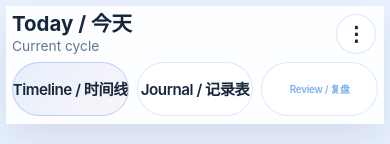
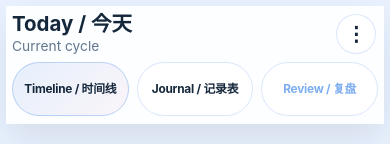
Before and after one commit to timothysantos/babyflow, a React (Vite) app: page / in a window 390 px wide. Shown: the top 144 px of the page. Built offline with nearby package versions, Linux system fonts and the light colour scheme; no server answers.

Commit message:
unify today pill controls

```diff
--- /dev/null
+++ b/src/client/components/actions/TodayPill.tsx
@@ -0,0 +1,37 @@
+import { Link } from 'react-router-dom';
+
+type BaseProps = {
+  label: string;
+  active?: boolean;
+};
+
+type ButtonProps = BaseProps & {
+  kind: 'button';
+  onClick: () => void;
+  ariaPressed?: boolean;
+};
+
+type LinkProps = BaseProps & {
+  kind: 'link';
+  to: string;
+};
+
+type Props = ButtonProps | LinkProps;
+
+export function TodayPill(props: Props) {
+  const className = `today-pill${props.active ? ' is-active' : ''}`;
+
+  if (props.kind === 'link') {
+    return (
+      <Link to={props.to} className={className}>
+        {props.label}
+      </Link>
+    );
+  }
+
+  return (
+    <button type="button" className={className} aria-pressed={props.ariaPressed ?? props.active ?? false} onClick={props.onClick}>
+      {props.label}
+    </button>
+  );
+}
--- a/src/client/global.css
+++ b/src/client/global.css
@@ -139,17 +139,14 @@ body {
   gap: 6px;
 }
 
-.view-mode-switcher a,
-.view-mode-switcher button,
+.today-pill,
 .today-overflow-menu summary,
-.today-overflow-menu-panel a,
-.today-overflow-menu-panel button,
 .help-anchor-nav a {
   min-height: 44px;
   display: inline-flex;
   align-items: center;
   justify-content: center;
-  padding: 8px 10px;
+  padding: 8px 16px;
   border-radius: 999px;
   border: 1px solid rgba(125, 174, 240, 0.28);
   background: rgba(255, 255, 255, 0.72);
@@ -158,8 +155,8 @@ body {
   overflow: hidden;
   text-overflow: ellipsis;
   line-height: 1;
-  font-size: 0.82rem;
-  font-weight: 650;
+  font-size: 0.92rem;
+  font-weight: 680;
   min-width: 0;
 }
 
@@ -217,8 +214,7 @@ body {
   box-shadow: var(--shadow);
 }
 
-.today-overflow-menu-panel a,
-.today-overflow-menu-panel button {
+.today-overflow-menu-panel .today-pill {
   width: 100%;
   justify-content: center;
 }
@@ -517,13 +513,12 @@ button[aria-pressed='true'],
     gap: 4px;
   }
 
-  .view-mode-switcher a,
-  .view-mode-switcher button {
+  .today-pill {
     min-height: 40px;
-    padding: 6px 2px;
-    font-size: 0.62rem;
-    font-weight: 600;
-    letter-spacing: -0.03em;
+    padding: 6px 12px;
+    font-size: 0.74rem;
+    font-weight: 650;
+    letter-spacing: -0.02em;
   }
 
   .today-overflow-menu {
@@ -660,10 +655,9 @@ button[aria-pressed='true'],
     max-width: min(196px, calc(100vw - 16px));
   }
 
-  .today-overflow-menu-panel a,
-  .today-overflow-menu-panel button {
-    font-size: 0.68rem;
-    padding-inline: 8px;
+  .today-overflow-menu-panel .today-pill {
+    font-size: 0.74rem;
+    padding-inline: 12px;
     letter-spacing: -0.01em;
   }
 
@@ -807,16 +801,11 @@ button[aria-pressed='true'],
   gap: 8px;
 }
 
-.view-mode-switcher button {
-  min-height: 44px;
-  font-size: 0.95rem;
-}
-
-.view-mode-switcher button {
+.view-mode-switcher .today-pill {
   position: relative;
 }
 
-.view-mode-switcher button .sr-only {
+.today-pill .sr-only {
   position: absolute;
   width: 1px;
   height: 1px;
@@ -828,7 +817,7 @@ button[aria-pressed='true'],
   border: 0;
 }
 
-.view-mode-switcher button[aria-pressed='true'] {
+.today-pill.is-active {
   border-color: rgba(125, 174, 240, 0.48);
   background: linear-gradient(135deg, rgba(125, 174, 240, 0.18), rgba(236, 180, 205, 0.12));
 }
@@ -911,10 +900,6 @@ button[aria-pressed='true'],
   margin: 0;
   color: var(--text-soft);
   font-size: 0.85rem;
-}
-
-.today-profile-link {
-  align-self: start;
 }
 
 .page-row-header {
--- a/src/client/routes/TodayPage.tsx
+++ b/src/client/routes/TodayPage.tsx
@@ -3,6 +3,7 @@ import { Link } from 'react-router-dom';
 import { MobileShell } from '../layouts/MobileShell';
 import { PageShell } from '../layouts/PageShell';
 import { QuickActionDock } from '../components/actions/QuickActionDock';
+import { TodayPill } from '../components/actions/TodayPill';
 import { EventLog } from '../components/events/EventLog';
 import type { CycleEventDTO, CycleEventKind } from '../../domain/event/event.types';
 import { FeedSessionsPanel } from '../components/feed/FeedSessionsPanel';
@@ -1006,30 +1007,18 @@ export function TodayPage() {
         actions={
           <div className="today-toolbar">
             <div className="view-mode-switcher" role="group" aria-label="View mode switcher" data-testid="view-mode-switcher">
-              <button type="button" aria-pressed={viewMode === 'timeline'} onClick={() => setViewMode('timeline')}>
-                Timeline / 时间线
-              </button>
-              <button type="button" aria-pressed={viewMode === 'journal'} onClick={() => setViewMode('journal')}>
-                Journal / 记录表
-              </button>
-              <Link to="/review" className="today-review-link">
-                Review / 复盘
-              </Link>
+              <TodayPill kind="button" label="Timeline / 时间线" active={viewMode === 'timeline'} onClick={() => setViewMode('timeline')} />
+              <TodayPill kind="button" label="Journal / 记录表" active={viewMode === 'journal'} onClick={() => setViewMode('journal')} />
+              <TodayPill kind="link" label="Review / 复盘" to="/review" />
             </div>
             <details className="today-overflow-menu">
               <summary aria-label="More Today actions" data-testid="today-overflow-menu-toggle">
                 ⋮
               </summary>
               <div className="today-overflow-menu-panel" role="menu" aria-label="More Today actions">
-                <button type="button" aria-pressed={viewMode === 'compact'} onClick={() => setViewMode('compact')}>
-                  Compact / 简洁
-                </button>
-                <Link to="/profile" className="today-profile-link">
-                  Profile / 资料
-                </Link>
-                <Link to="/guide" className="today-guide-link">
-                  Guide / 说明
-                </Link>
+                <TodayPill kind="button" label="Compact / 简洁" active={viewMode === 'compact'} onClick={() => setViewMode('compact')} />
+                <TodayPill kind="link" label="Profile / 资料" to="/profile" />
+                <TodayPill kind="link" label="Guide / 说明" to="/guide" />
               </div>
             </details>
           </div>
```
